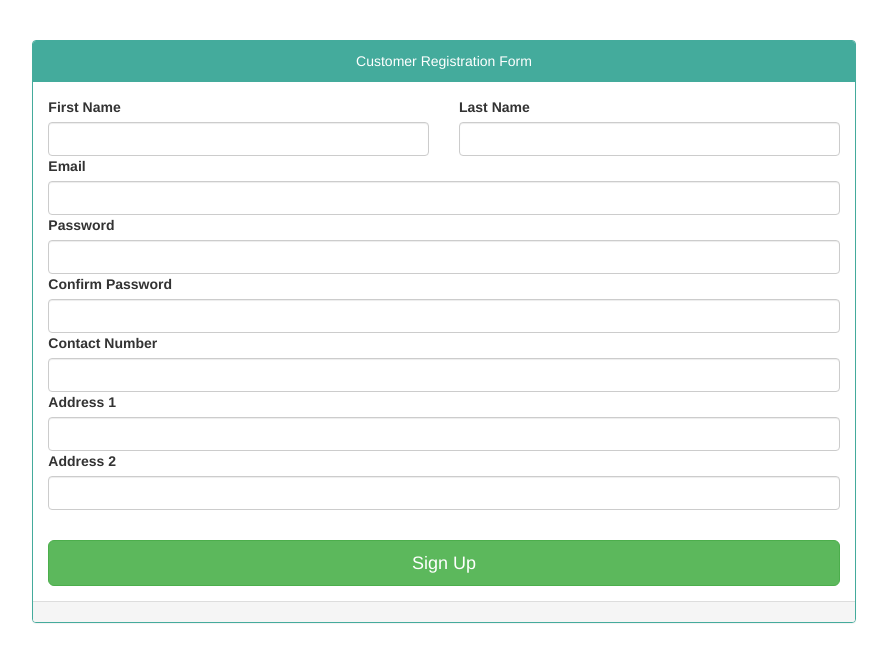
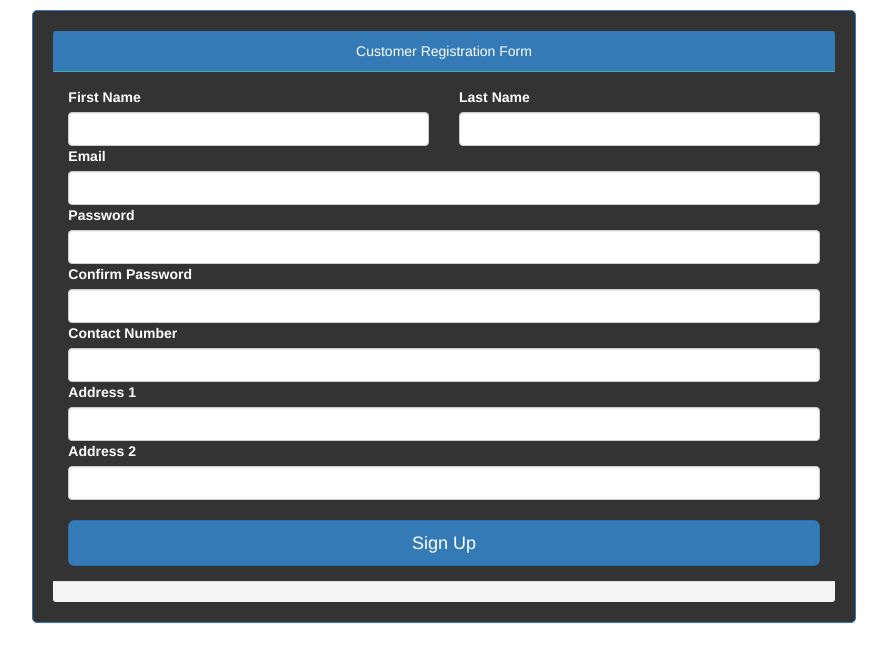
Before and after one commit to UTKARSHAPPAWAR/EXP2, a PHP site: page /ecommerce-app-h/customer_registration.php?register=1 in a window 1280 px wide. Shown: the part 51-713 px from the top of the page, without its empty margins (196-1083 px from the left). Run offline with PHP 8.4, Linux system fonts and the light colour scheme; data comes from the database, SQL or seed files in the repository; data that the repository does not hold is empty.

Commit message:
Update customer_registration.php
Added more validators in different fields & made some changes in forms colour

```diff
--- a/customer_registration.php
+++ b/customer_registration.php
@@ -1,18 +1,42 @@
 <?php
 if (isset($_GET["register"])) {
-
 ?>
-
 <!DOCTYPE html>
 <html>
 <head>
     <meta charset="UTF-8">
     <title>Ecommerce</title>
-		<link rel="stylesheet" href="css/bootstrap.min.css"/>
+    <link rel="stylesheet" href="css/bootstrap.min.css">
     <script src="js/jquery2.js"></script>
     <script src="js/bootstrap.min.js"></script>
     <script src="main.js"></script>
     <link rel="stylesheet" type="text/css" href="style.css">
+    <style>
+        .error {
+            color: #FF0000; /* Red for error messages */
+        }
+
+        .registration-form {
+            background-color: #333; /* Dark gray background */
+            color: #fff; /* White text color */
+            padding: 20px;
+            border-radius: 5px;
+        }
+
+        .panel-primary {
+            border-color: #337ab7; /* Blue border color */
+        }
+
+        .panel-primary .panel-heading {
+            background-color: #337ab7; /* Blue header background color */
+        }
+
+        .btn-primary {
+            background-color: #337ab7; /* Blue button background color */
+            border-color: #2e6da4; /* Slightly darker blue border color */
+            color: #fff; /* White text color */
+        }
+    </style>
 </head>
 <body>
 <div class="wait overlay">
@@ -29,91 +53,151 @@ if (isset($_GET["register"])) {
         </ul>
     </div>
 </div>
-	<p><br/></p>
-	<p><br/></p>
-	<p><br/></p>
+<br><br><br>
 <div class="container-fluid">
     <div class="row">
         <div class="col-md-2"></div>
         <div class="col-md-8" id="signup_msg">
-				<!--Alert from signup form-->
+            <!-- Alert from signup form -->
         </div>
         <div class="col-md-2"></div>
     </div>
     <div class="row">
         <div class="col-md-2"></div>
         <div class="col-md-8">
-				<div class="panel panel-primary">
+            <div class="panel panel-primary registration-form">
                 <div class="panel-heading text-center">Customer Registration Form</div>
                 <div class="panel-body">
-
-					<form id="signup_form" onsubmit="return false">
+                    <form id="signup_form" onsubmit="return validateForm();">
                         <div class="row">
                             <div class="col-md-6">
                                 <label for="f_name">First Name</label>
                                 <input type="text" id="f_name" name="f_name" class="form-control" required>
+                                <span id="f_name_error" class="error"></span>
                             </div>
                             <div class="col-md-6">
-								<label for="f_name">Last Name</label>
-								<input type="text" id="l_name" name="l_name"class="form-control" required>
+                                <label for="l_name">Last Name</label>
+                                <input type="text" id="l_name" name="l_name" class="form-control" required>
+                                <span id="l_name_error" class="error"></span>
                             </div>
                         </div>
                         <div class="row">
                             <div class="col-md-12">
                                 <label for="email">Email</label>
-								<input type="text" id="email" name="email"class="form-control" required>
+                                <input type="email" id="email" name="email" class="form-control" required>
+                                <span id="email_error" class="error"></span>
                             </div>
                         </div>
                         <div class="row">
                             <div class="col-md-12">
                                 <label for="password">Password</label>
-								<input type="password" id="password" name="password"class="form-control" required>
+                                <input type="password" id="password" name="password" class="form-control" required>
+                                <span id="password_error" class="error"></span>
                             </div>
                         </div>
                         <div class="row">
                             <div class="col-md-12">
                                 <label for="repassword">Confirm Password</label>
-								<input type="password" id="repassword" name="repassword"class="form-control" required>
+                                <input type="password" id="repassword" name="repassword" class="form-control" required>
+                                <span id="repassword_error" class="error"></span>
                             </div>
                         </div>
                         <div class="row">
                             <div class="col-md-12">
                                 <label for="mobile">Contact Number</label>
-								<input type="text" id="mobile" name="mobile"class="form-control" required>
+                                <input type="text" id="mobile" name="mobile" class="form-control" required>
+                                <span id="mobile_error" class="error"></span>
                             </div>
                         </div>
                         <div class="row">
                             <div class="col-md-12">
                                 <label for="address1">Address 1</label>
-								<input type="text" id="address1" name="address1"class="form-control" required>
+                                <input type="text" id="address1" name="address1" class="form-control" required>
+                                <span id="address1_error" class="error"></span>
                             </div>
                         </div>
                         <div class="row">
                             <div class="col-md-12">
                                 <label for="address2">Address 2</label>
-								<input type="text" id="address2" name="address2"class="form-control" required>
+                                <input type="text" id="address2" name="address2" class="form-control" required>
+                                <span id="address2_error" class="error"></span>
                             </div>
                         </div>
-						<p><br/></p>
+                        <br>
                         <div class="row">
                             <div class="col-md-12">
-								<input style="width:100%;" value="Sign Up" type="submit" name="signup_button"class="btn btn-success btn-lg">
+                                <input style="width:100%;" value="Sign Up" type="submit" name="signup_button" class="btn btn-primary btn-lg">
                             </div>
                         </div>
-
+                    </form>
                 </div>
-					</form>
                 <div class="panel-footer"></div>
             </div>
         </div>
         <div class="col-md-2"></div>
     </div>
 </div>
+<script>
+    function validateForm() {
+        const firstName = document.getElementById("f_name").value;
+        const lastName = document.getElementById("l_name").value;
+        const email = document.getElementById("email").value;
+        const password = document.getElementById("password").value;
+        const confirmPassword = document.getElementById("repassword").value;
+        const mobile = document.getElementById("mobile").value;
+
+        const emailPattern = /^[a-zA-Z0-9._-]+@[a-zA-Z0-9.-]+\.[a-zA-Z]{2,4}$/;
+        const mobilePattern = /^\d{10}$/;
+
+        let isValid = true;
+
+        if (firstName.trim() === "") {
+            document.getElementById("f_name_error").innerText = "First Name is required";
+            isValid = false;
+        } else {
+            document.getElementById("f_name_error").innerText = "";
+        }
+
+        if (lastName.trim() === "") {
+            document.getElementById("l_name_error").innerText = "Last Name is required";
+            isValid = false;
+        } else {
+            document.getElementById("l_name_error").innerText = "";
+        }
+
+        if (!email.match(emailPattern)) {
+            document.getElementById("email_error").innerText = "Enter a valid email address";
+            isValid = false;
+        } else {
+            document.getElementById("email_error").innerText = "";
+        }
+
+        if (password.length < 6) {
+            document.getElementById("password_error").innerText = "Password must be at least 6 characters";
+            isValid = false;
+        } else {
+            document.getElementById("password_error").innerText = "";
+        }
+
+        if (password !== confirmPassword) {
+            document.getElementById("repassword_error").innerText = "Passwords do not match";
+            isValid = false;
+        } else {
+            document.getElementById("repassword_error").innerText = "";
+        }
+
+        if (!mobile.match(mobilePattern)) {
+            document.getElementById("mobile_error").innerText = "Enter a valid 10-digit mobile number";
+            isValid = false;
+        } else {
+            document.getElementById("mobile_error").innerText = "";
+        }
+
+        return isValid;
+    }
+</script>
 </body>
 </html>
 <?php
 }
-
-
-
 ?>
```
Lines whose indentation alone changed are shown as unchanged.
